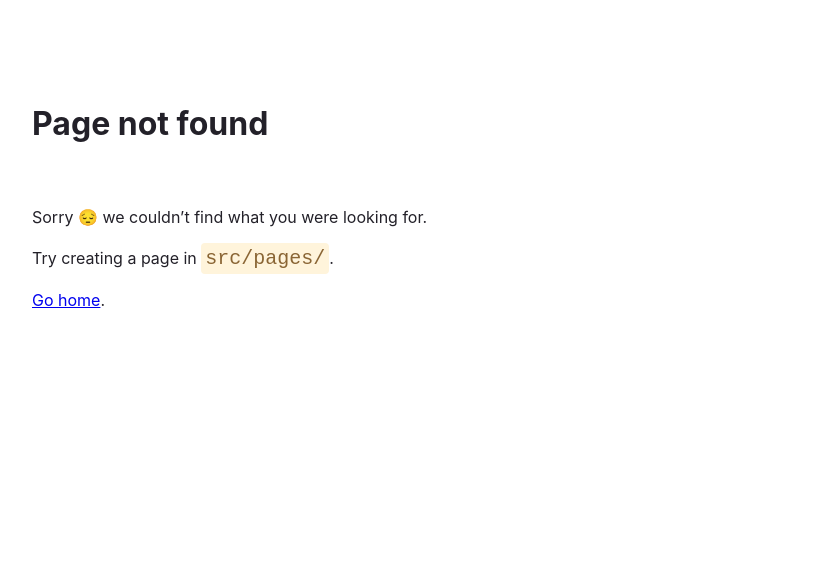
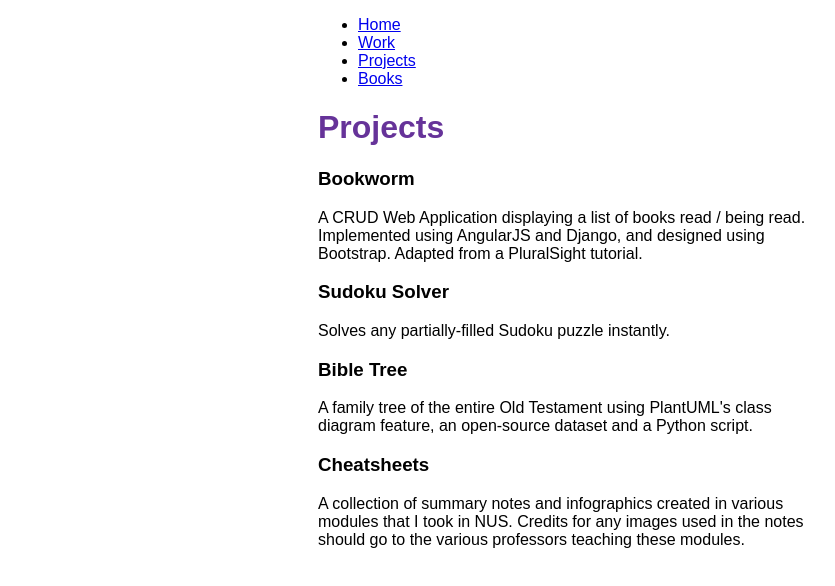
Before and after one commit to josuaaah/Personal-Website, a Gatsby site: page /projects in a window 1280 px wide. Before the commit this address had no page. Shown: the whole page, without its empty margins (72-907 px from the left). Built offline with nearby package versions, Linux system fonts and the light colour scheme; Gatsby itself is replaced by a stand-in of ours.

Commit message:
Setup website backbone

```diff
--- a/src/components/layout.js
+++ b/src/components/layout.js
@@ -1,27 +1,14 @@
 import * as React from 'react'
-import { Link } from 'gatsby'
-import {
-  container,
-  heading,
-  navLinks,
-  navLinkItem,
-  navLinkText
-} from './layout.module.css'
+
+import { container, heading } from './styles.module.css'
+
+import Navigation from './navigation'
 
 const Layout = ({ pageTitle, children }) => {
   return (
     <div className={container}>
       <title>{pageTitle}</title>
-      <nav>
-        <ul className={navLinks}>
-          <li className={navLinkItem}>
-            <Link to="/" className={navLinkText}>Home</Link>
-          </li>
-          <li className={navLinkItem}>
-            <Link to="/about" className={navLinkText}>About</Link>
-          </li>
-        </ul>
-      </nav>
+      <Navigation />
       <main>
         <h1 className={heading}>{pageTitle}</h1>
         {children}
--- /dev/null
+++ b/src/components/navigation.js
@@ -0,0 +1,28 @@
+import * as React from 'react'
+
+import { navLinkItem, navLinkText, navLinks } from './styles.module.css'
+
+import { Link } from 'gatsby'
+
+const Navigation = () => {
+  return (
+    <nav>
+      <ul className={navLinks}>
+        <li className={navLinkItem}>
+          <Link to="/" className={navLinkText}>Home</Link>
+        </li>
+        <li className={navLinkItem}>
+          <Link to="/work" className={navLinkText}>Work</Link>
+        </li>
+        <li className={navLinkItem}>
+          <Link to="/projects" className={navLinkText}>Projects</Link>
+        </li>
+        <li className={navLinkItem}>
+          <Link to="/books" className={navLinkText}>Books</Link>
+        </li>
+      </ul>
+    </nav>
+  )
+}
+
+export default Navigation
--- /dev/null
+++ b/src/pages/projects.js
@@ -0,0 +1,34 @@
+import * as React from 'react'
+
+import Layout from '../components/layout'
+
+const ProjectPage = () => {
+  return (
+    <Layout pageTitle="Projects">
+      <h3>Bookworm</h3>
+      <p>
+        A CRUD Web Application displaying a list of books read / being read.
+        Implemented using AngularJS and Django, and designed using Bootstrap.
+        Adapted from a PluralSight tutorial.
+      </p>
+
+      <h3>Sudoku Solver</h3>
+      <p>Solves any partially-filled Sudoku puzzle instantly.</p>
+
+      <h3>Bible Tree</h3>
+      <p>
+        A family tree of the entire Old Testament using PlantUML's class diagram
+        feature, an open-source dataset and a Python script.
+      </p>
+
+      <h3>Cheatsheets</h3>
+      <p>
+        A collection of summary notes and infographics created in various
+        modules that I took in NUS. Credits for any images used in the notes
+        should go to the various professors teaching these modules.
+      </p>
+    </Layout>
+  )
+}
+
+export default ProjectPage
```
Also changed, not shown: src/pages/about.js (deleted, +0 -13 lines), src/pages/books.js (added, +15 -0 lines), src/pages/index.js (+13 -3 lines), src/pages/work.js (added, +27 -0 lines), src/components/styles.module.css (renamed from src/components/layout.module.css), 1 other file.
